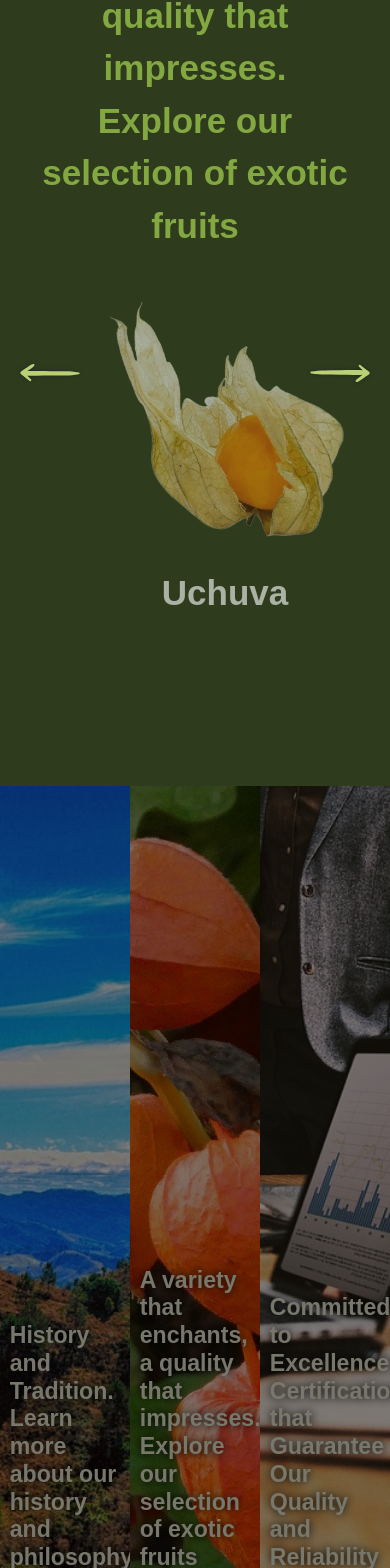
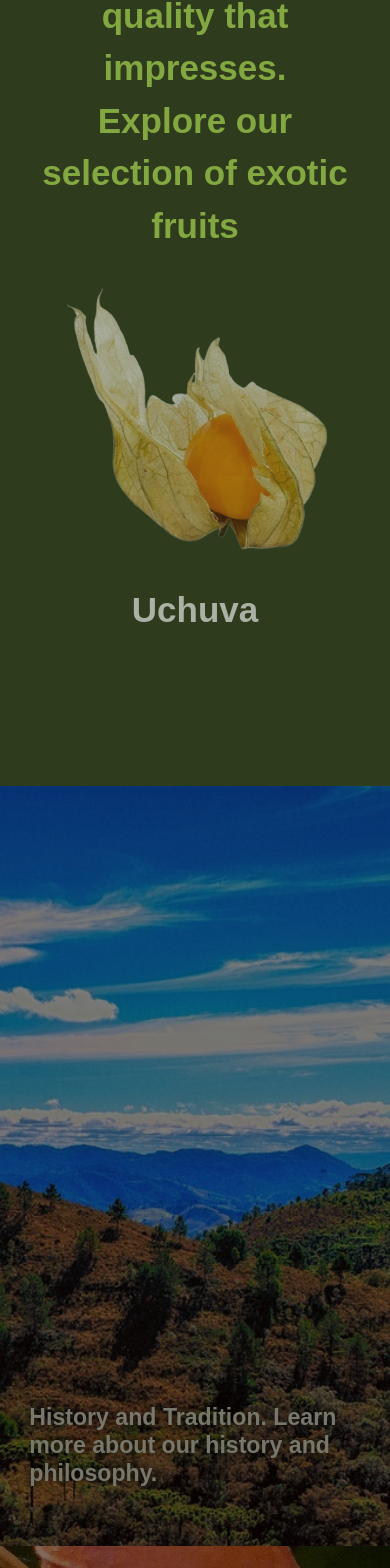
Before and after one commit to luisFPM97/AndesFruits, a React (Vite) app: page /#/ in a window 390 px wide. Shown: the part 902-2470 px from the top of the page. Built offline with nearby package versions, Linux system fonts and the light colour scheme; a web font is replaced by a local one.

Commit message:
update carrusel responsive

```diff
--- a/src/App.css
+++ b/src/App.css
@@ -472,8 +472,50 @@ footer{
 
 
 
-@media screen and (max-width:1200px) {
-
+@media screen and (max-width:980px) {
+    .home{
+        .homeProduct{
+            .arrowSlider{
+                visibility: hidden;
+            }
+            .hpProduct{
+                position: relative;
+                overflow: scroll;
+                padding-left: 0px;
+                padding-right: 0px;
+                scroll-snap-type: x mandatory;
+                .hpProductItem{
+                    min-width: 100% ;
+                    position: sticky !important;
+                    object-fit: cover;
+                    scroll-snap-align:center;
+                }
+            }
+            .hpProduct::-webkit-scrollbar{
+                height: 0px;
+            }
+        }
+        .shortPage{
+            flex-direction: column;
+            height: auto;
+            .shortPageItem{
+                width: 100%;
+                height: 90vh;
+                overflow: hidden;
+                position: relative;
+                .filter{
+                    height: calc(100%*3);
+                    position: absolute;
+                }
+                img{
+                    object-fit:fill;
+                    height: auto;
+                    min-height: 100vh;
+                    min-width: 100%;
+                }
+            }
+        }
+    }
 
 }
 .lcode{
--- a/src/component/Home.jsx
+++ b/src/component/Home.jsx
@@ -46,10 +46,8 @@ const Home = ({home, productos}) => {
               {
                 home.sections.map((section, i)=>(
                   <div className="shortPageItem" key={i}>
-
                     <img src={section.image} alt={section.description} />
                     <h3>{section.description}</h3>
-
                     <button><Link className="linkBtn" to={section.link}>{section.btn}</Link></button>
                     <div className="filter"></div>
                   </div>
```
